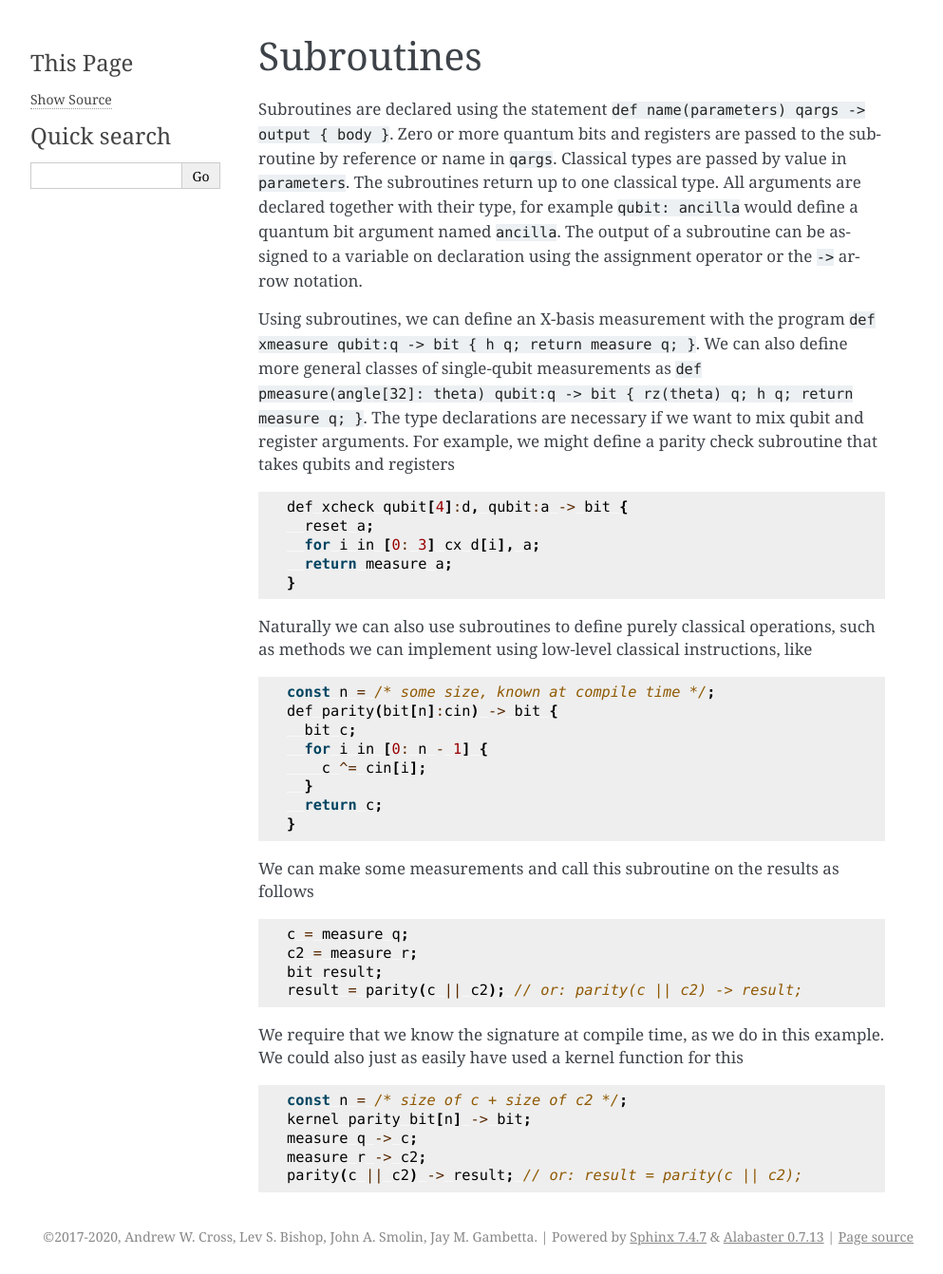
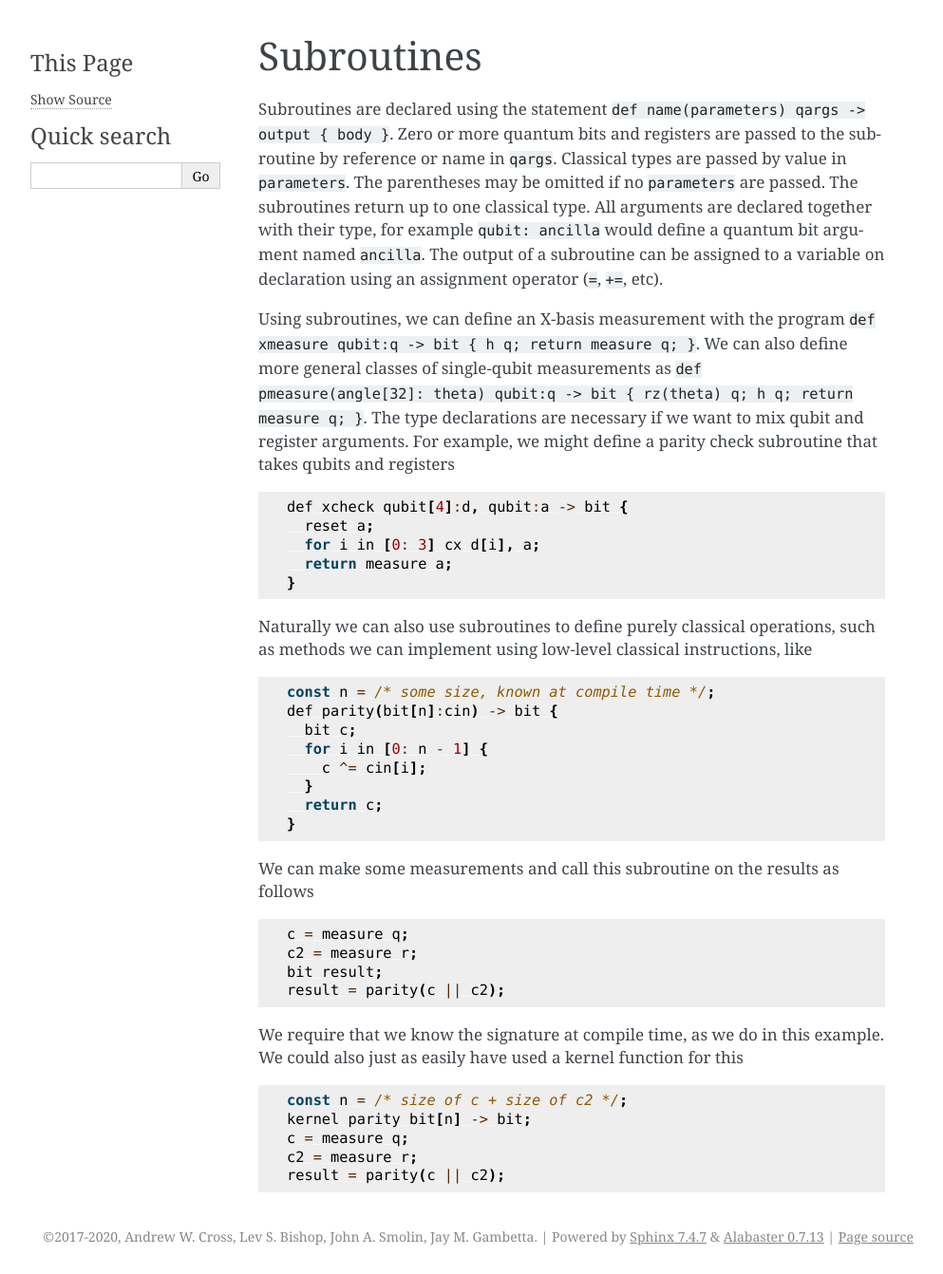
Before and after one commit to openqasm/openqasm, a Sphinx documentation site: the page built from source/language/subroutines.rst, in a window 1280 px wide. Shown: the whole page at 95% size, without its empty margins (148-1141 px from the left). Built offline with Sphinx 7.4.7, drawn with Linux system fonts in a browser that asks for light colours.

Commit message:
Remove -> from kern, sub

```diff
--- a/source/language/subroutines.rst
+++ b/source/language/subroutines.rst
@@ -4,11 +4,12 @@ Subroutines
 Subroutines are declared using the statement ``def name(parameters) qargs -> output { body }``.
 Zero or more quantum bits
 and registers are passed to the subroutine by reference or name in ``qargs``.
-Classical types are passed by value in ``parameters``. The subroutines return up to
+Classical types are passed by value in ``parameters``. The parentheses may be omitted if no
+``parameters`` are passed. The subroutines return up to
 one classical type. All arguments are declared together with their type,
 for example ``qubit: ancilla`` would define a quantum bit argument named ``ancilla``. The output of a
-subroutine can be assigned to a variable on declaration using the
-assignment operator or the ``->`` arrow notation.
+subroutine can be assigned to a variable on declaration using an
+assignment operator (``=``, ``+=``, etc).
 
 Using subroutines, we can define an X-basis measurement with the program
 ``def xmeasure qubit:q -> bit { h q; return measure q; }``.
@@ -51,7 +52,7 @@ follows
    c = measure q;
    c2 = measure r;
    bit result;
-   result = parity(c || c2); // or: parity(c || c2) -> result;
+   result = parity(c || c2);
 
 We require that we know the signature at compile time, as we do in this
 example. We could also just as easily have used a kernel function for
@@ -61,6 +62,6 @@ this
 
    const n = /* size of c + size of c2 */;
    kernel parity bit[n] -> bit;
-   measure q -> c;
-   measure r -> c2;
-   parity(c || c2) -> result; // or: result = parity(c || c2);
+   c = measure q;
+   c2 = measure r;
+   result = parity(c || c2);
```
Also changed, not shown: source/language/classical.rst (+7 -7 lines), 4 other files.
